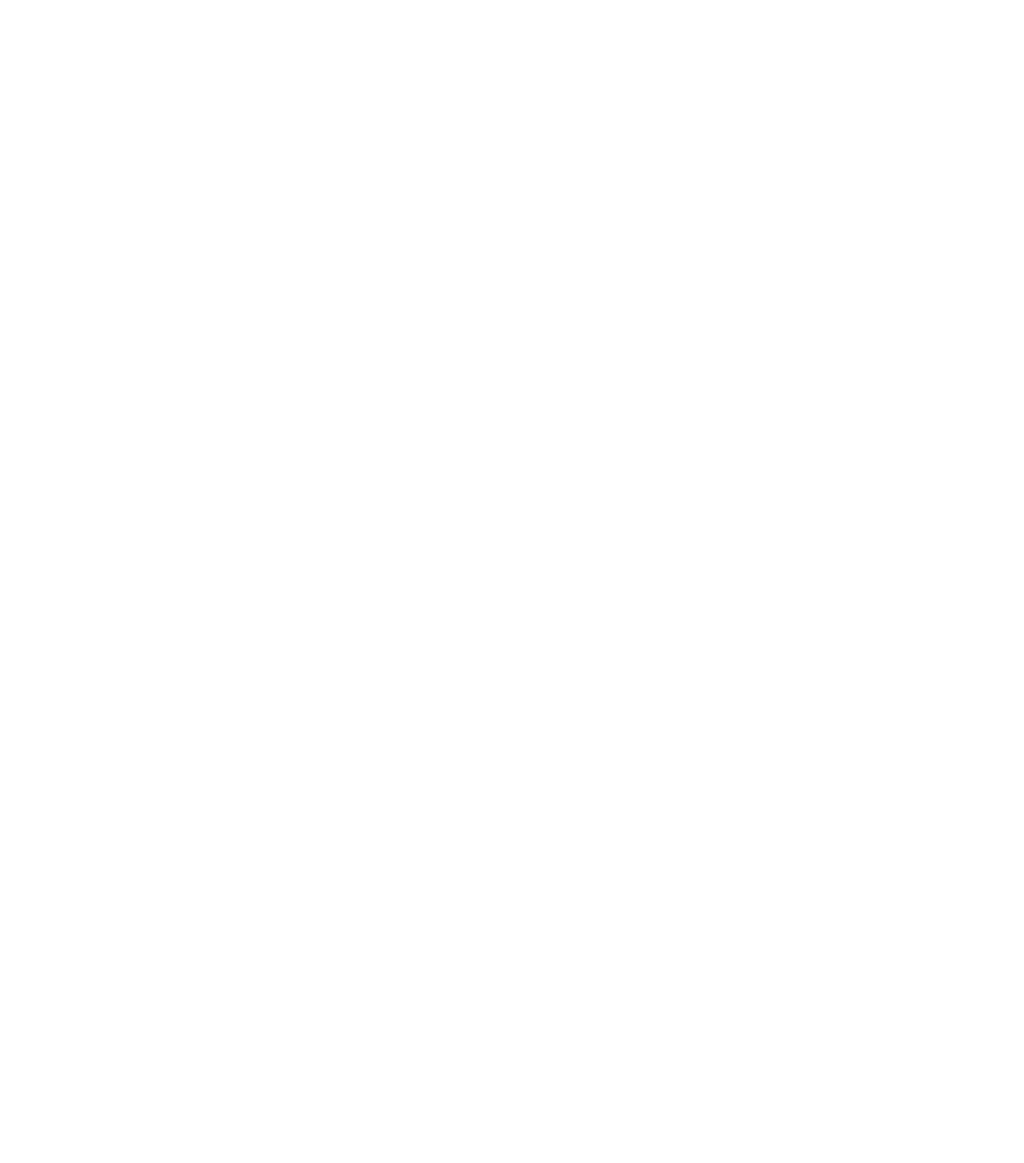
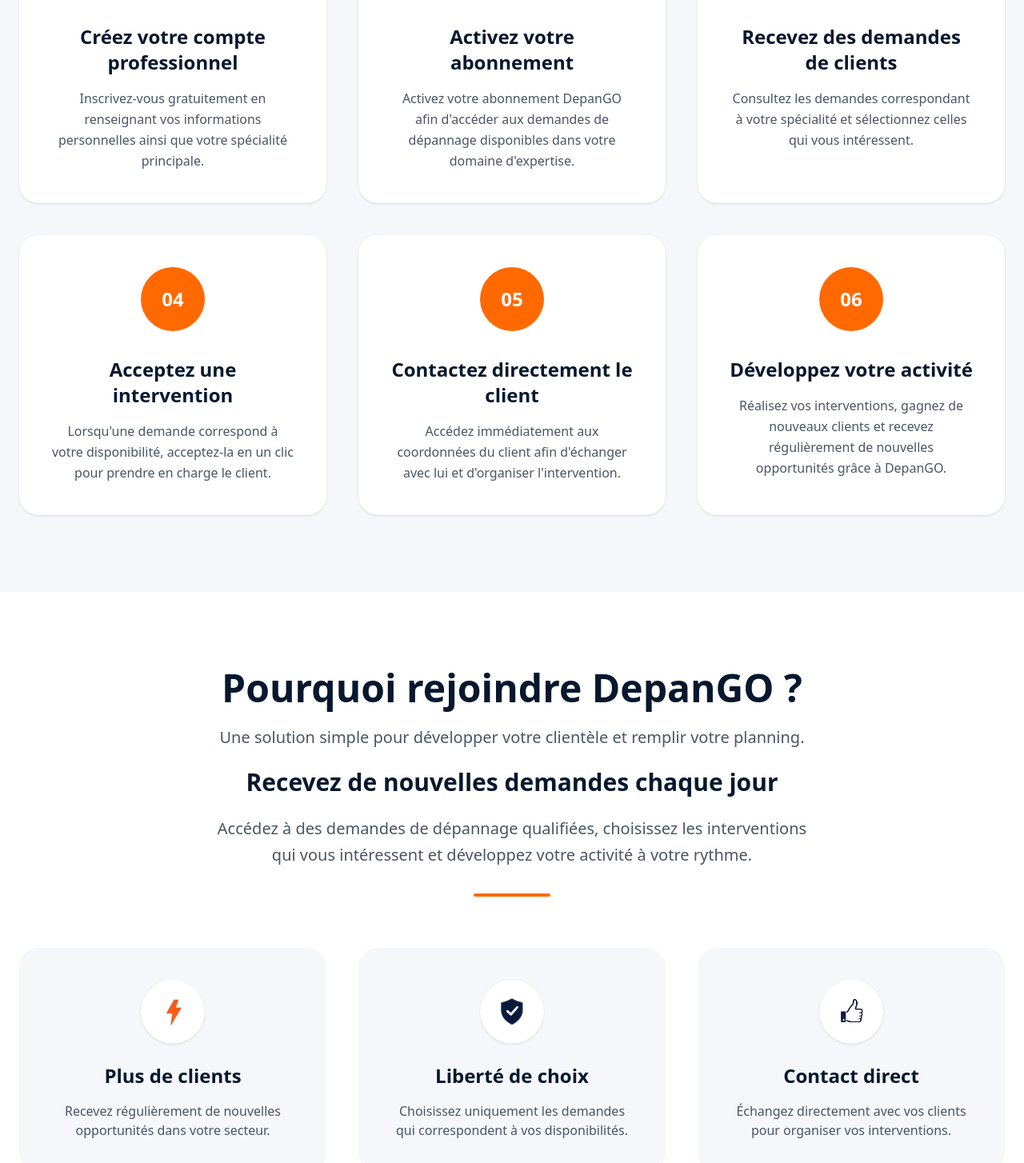
Before and after one commit to chainez-hat/DepanGO, a React (Vite) app in the folder front/: page /become-technician in a window 1280 px wide. Shown: the part 716-2170 px from the top of the page at 80% size. Before the commit the page ends 800 px from the top, so only its background shows below. Built offline with nearby package versions, Linux system fonts and the light colour scheme.

Commit message:
- developper la page HowItWorks.jsx - importer la page dans main.jsx et créer sa route - l'ajouter dans PublicLayout.jsx

```diff
--- a/front/src/main.jsx
+++ b/front/src/main.jsx
@@ -7,7 +7,7 @@ import { QueryClient, QueryClientProvider } from "@tanstack/react-query";
 import "./index.css";
 import Home from "./pages/public/Home.jsx";
 import CreateRequest from "./pages/public/CreateRequest.jsx";
-import BecomeTechnician from "./pages/public/BecomeTechnician.jsx";
+import BecomeTechnician from "./pages/public/BecomeTechnician";
 import Services from "./pages/public/Services.jsx";
 import HowItWorks from "./pages/public/HowItWorks.jsx";
 import Dashboard from "./pages/admin/Dashboard.jsx";
--- a/front/src/pages/public/BecomeTechnician.jsx
+++ b/front/src/pages/public/BecomeTechnician.jsx
@@ -1,7 +1,176 @@
+import nikeIcon from "../../assets/nike.svg";
+import okIcon from "../../assets/ok.svg";
+import electriciteIcon from "../../assets/electricite.svg";
+
 export default function BecomeTechnician() {
+  const steps = [
+    {
+      number: "01",
+      title: "Créez votre compte professionnel",
+      description:
+        "Inscrivez-vous gratuitement en renseignant vos informations personnelles ainsi que votre spécialité principale.",
+    },
+    {
+      number: "02",
+      title: "Activez votre abonnement",
+      description:
+        "Activez votre abonnement DepanGO afin d'accéder aux demandes de dépannage disponibles dans votre domaine d'expertise.",
+    },
+    {
+      number: "03",
+      title: "Recevez des demandes de clients",
+      description:
+        "Consultez les demandes correspondant à votre spécialité et sélectionnez celles qui vous intéressent.",
+    },
+    {
+      number: "04",
+      title: "Acceptez une intervention",
+      description:
+        "Lorsqu'une demande correspond à votre disponibilité, acceptez-la en un clic pour prendre en charge le client.",
+    },
+    {
+      number: "05",
+      title: "Contactez directement le client",
+      description:
+        "Accédez immédiatement aux coordonnées du client afin d'échanger avec lui et d'organiser l'intervention.",
+    },
+    {
+      number: "06",
+      title: "Développez votre activité",
+      description:
+        "Réalisez vos interventions, gagnez de nouveaux clients et recevez régulièrement de nouvelles opportunités grâce à DepanGO.",
+    },
+  ];
+
   return (
-    <div>
-      Devenir artisan
+    <div className="bg-[#F5F7FA] min-h-screen">
+      {/* Header */}
+      <section className="pt-40 pb-20">
+        <div className="max-w-7xl mx-auto px-6 text-center">
+          <span className="text-orange-500 font-black uppercase tracking-[4px] text-4xl">
+            Devenir artisan
+          </span>
+
+          <div className="w-20 h-1 bg-orange-500 mx-auto mt-4 rounded-full"></div>
+
+          <h1 className="text-6xl font-bold text-[#07182E] mt-16 leading-tight">
+            Développez votre activité
+            <br />
+            avec DepanGO
+          </h1>
+
+          <p className="text-gray-600 text-xl mt-6 max-w-3xl mx-auto">
+            Rejoignez notre réseau de professionnels qualifiés et recevez
+            régulièrement des demandes de dépannage dans votre domaine
+            d'expertise.
+          </p>
+        </div>
+      </section>
+
+      {/* Étapes */}
+      <section className="pb-24">
+        <div className="max-w-7xl mx-auto px-6">
+          <div className="grid lg:grid-cols-3 md:grid-cols-2 grid-cols-1 gap-10">
+            {steps.map((step) => (
+              <div
+                key={step.number}
+                className="bg-white rounded-3xl p-10 shadow-sm text-center"
+              >
+                <div className="w-20 h-20 bg-orange-500 text-white rounded-full flex items-center justify-center mx-auto text-2xl font-bold">
+                  {step.number}
+                </div>
+
+                <h3 className="text-2xl font-semibold text-[#07182E] mt-8">
+                  {step.title}
+                </h3>
+
+                <p className="text-gray-600 mt-4 leading-relaxed">
+                  {step.description}
+                </p>
+              </div>
+            ))}
+          </div>
+        </div>
+      </section>
+
+      {/* Pourquoi rejoindre DepanGO */}
+      <section className="py-24 bg-white">
+        <div className="max-w-7xl mx-auto px-6">
+          <div className="text-center">
+            <h2 className="text-5xl font-bold text-[#07182E]">
+              Pourquoi rejoindre DepanGO ?
+            </h2>
+
+            <p className="text-center text-gray-600 mt-6 text-xl">
+              Une solution simple pour développer votre clientèle et remplir
+              votre planning.
+            </p>
+
+            <h3 className="text-3xl font-semibold text-[#07182E] mt-6">
+              Recevez de nouvelles demandes chaque jour
+            </h3>
+
+            <p className="text-gray-600 mt-6 text-xl max-w-3xl mx-auto leading-relaxed">
+              Accédez à des demandes de dépannage qualifiées, choisissez les
+              interventions qui vous intéressent et développez votre activité à
+              votre rythme.
+            </p>
+
+            <div className="w-24 h-1 bg-orange-500 mx-auto mt-8 rounded-full"></div>
+          </div>
+
+          <div className="grid grid-cols-3 gap-10 mt-16">
+            <div className="bg-[#F5F7FA] rounded-3xl p-10 text-center">
+              <div className="w-20 h-20 bg-white rounded-full flex items-center justify-center mx-auto shadow-sm">
+                <img
+                  src={electriciteIcon}
+                  alt="Plus de clients"
+                  className="w-10 h-10"
+                />
+              </div>
+
+              <h3 className="text-2xl font-semibold text-[#07182E] mt-6">
+                Plus de clients
+              </h3>
+
+              <p className="text-gray-600 mt-4">
+                Recevez régulièrement de nouvelles opportunités dans votre
+                secteur.
+              </p>
+            </div>
+
+            <div className="bg-[#F5F7FA] rounded-3xl p-10 text-center">
+              <div className="w-20 h-20 bg-white rounded-full flex items-center justify-center mx-auto shadow-sm">
+                <img src={nikeIcon} alt="Liberté" className="w-10 h-10" />
+              </div>
+
+              <h3 className="text-2xl font-semibold text-[#07182E] mt-6">
+                Liberté de choix
+              </h3>
+
+              <p className="text-gray-600 mt-4">
+                Choisissez uniquement les demandes qui correspondent à vos
+                disponibilités.
+              </p>
+            </div>
+
+            <div className="bg-[#F5F7FA] rounded-3xl p-10 text-center">
+              <div className="w-20 h-20 bg-white rounded-full flex items-center justify-center mx-auto shadow-sm">
+                <img src={okIcon} alt="Contact direct" className="w-10 h-10" />
+              </div>
+
+              <h3 className="text-2xl font-semibold text-[#07182E] mt-6">
+                Contact direct
+              </h3>
+
+              <p className="text-gray-600 mt-4">
+                Échangez directement avec vos clients pour organiser vos
+                interventions.
+              </p>
+            </div>
+          </div>
+        </div>
+      </section>
     </div>
   );
 }
```
